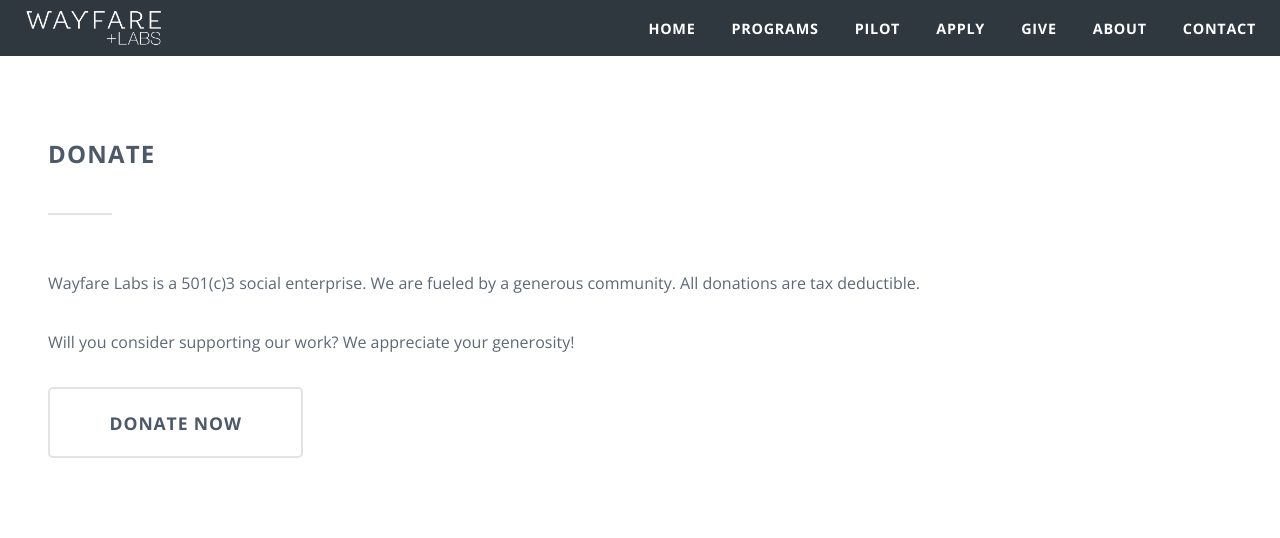
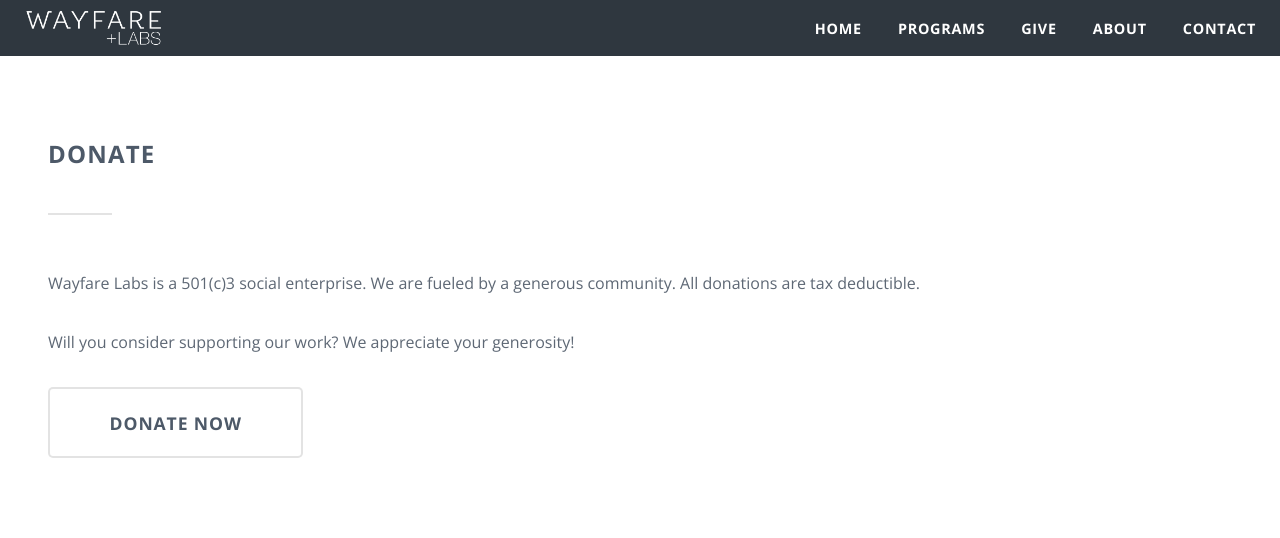
Before and after one commit to wayfareio/wayfarelabs.org, a Jekyll site: the page built from give.markdown, in a window 1280 px wide and 1040 px high. Shown: the top 538 px of the window. Built offline with Jekyll 4.4.1, drawn with Linux system fonts in a browser that asks for light colours; grey boxes are pictures that could not be loaded.

Commit message:
Remove nav links.

```diff
--- a/_includes/static-nav.html
+++ b/_includes/static-nav.html
@@ -1,7 +1,5 @@
 <li><a class="page-link" href="/">Home</a></li>
 <li><a class="page-link" href="/programs">Programs</a></li>
-<li><a class="page-link" href="/pilot">Pilot</a></li>
-<li><a class="page-link" href="/apply">Apply</a></li>
 <li><a class="page-link" href="https://wayfarelabs.givingfuel.com/general-fund">Give</a></li>
 <li><a class="page-link" href="/about">About</a></li>
 <li><a class="page-link" href="/contact">Contact</a></li>
```
